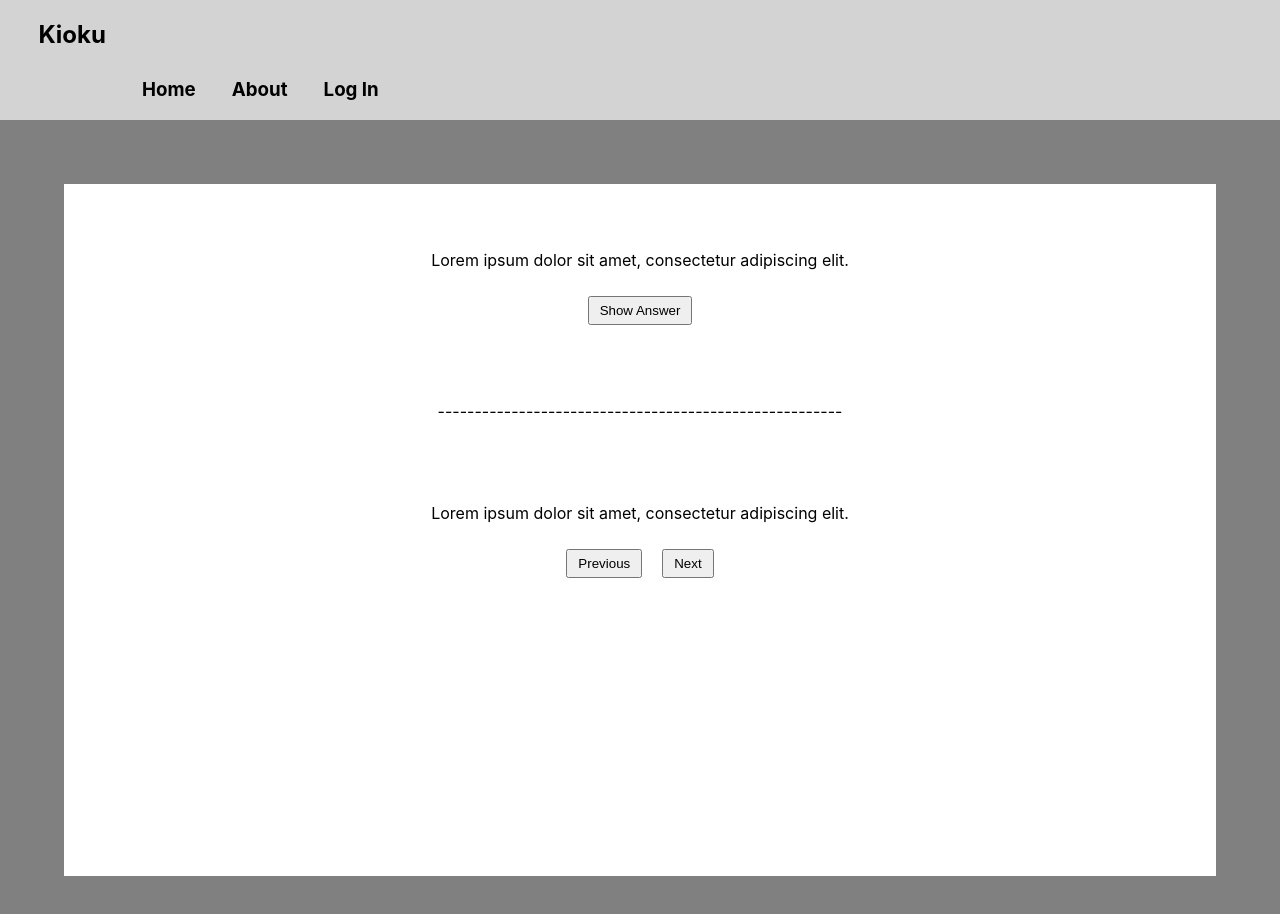
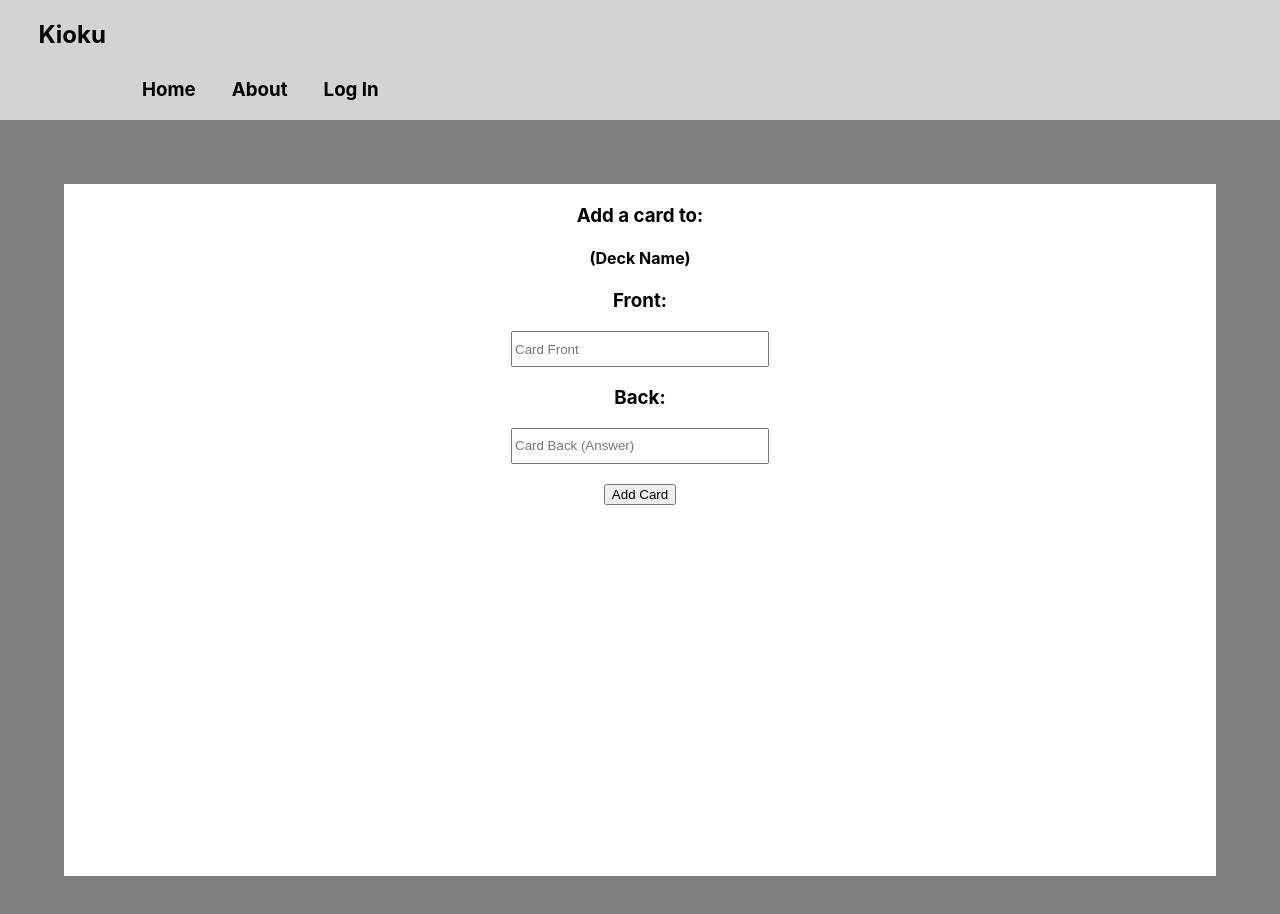
Before and after one commit to CameronVarenas/Devmountain-personal-project, a React (Create React App) app: page / in a window 1280 px wide. Shown: the top 914 px of the page. Built offline with nearby package versions, Linux system fonts and the light colour scheme.

Commit message:
Finished AddCardToDeck page display

```diff
--- a/src/App.css
+++ b/src/App.css
@@ -102,3 +102,18 @@
   margin: 10px;
   padding: 5px 10px 5px 10px;
 }
+
+/* Add Card To Deck Page Display */
+
+.add-a-card {
+  padding-top: 20px;
+}
+
+.add-card-button {
+  margin-top: 20px;
+}
+
+.add-card-inputs {
+  width: 250px;
+  height: 30px;
+}
--- a/src/App.js
+++ b/src/App.js
@@ -3,6 +3,7 @@ import Landing from './components/Landing';
 import Auth from './components/Auth';
 import UserDecks from './components/UserDecks';
 import Flashcard from './components/Flashcard';
+import AddCardToDeck from './components/AddCardToDeck';
 
 function App() {
   return (
@@ -19,7 +20,8 @@ function App() {
         {/* <Landing /> */}
         {/* <Auth /> */}
         {/* <UserDecks /> */}
-        <Flashcard />
+        {/* <Flashcard /> */}
+        <AddCardToDeck />
       </div>
     </div>
   );
--- a/src/components/AddCardToDeck.js
+++ b/src/components/AddCardToDeck.js
@@ -0,0 +1,19 @@
+import React from 'react'
+
+export default function AddCardToDeck() {
+    return (
+        <div>
+            <h3 className='add-a-card'>Add a card to:</h3>
+            <h4>(Deck Name)</h4>
+            <section>
+                <h3>Front:</h3>
+                <input className='add-card-inputs' placeholder='Card Front'></input>
+            </section>
+            <section>
+                <h3>Back:</h3>
+                <input className='add-card-inputs' placeholder='Card Back (Answer)'></input>
+            </section>
+            <button className='add-card-button'>Add Card</button>
+        </div>
+    )
+}
```
